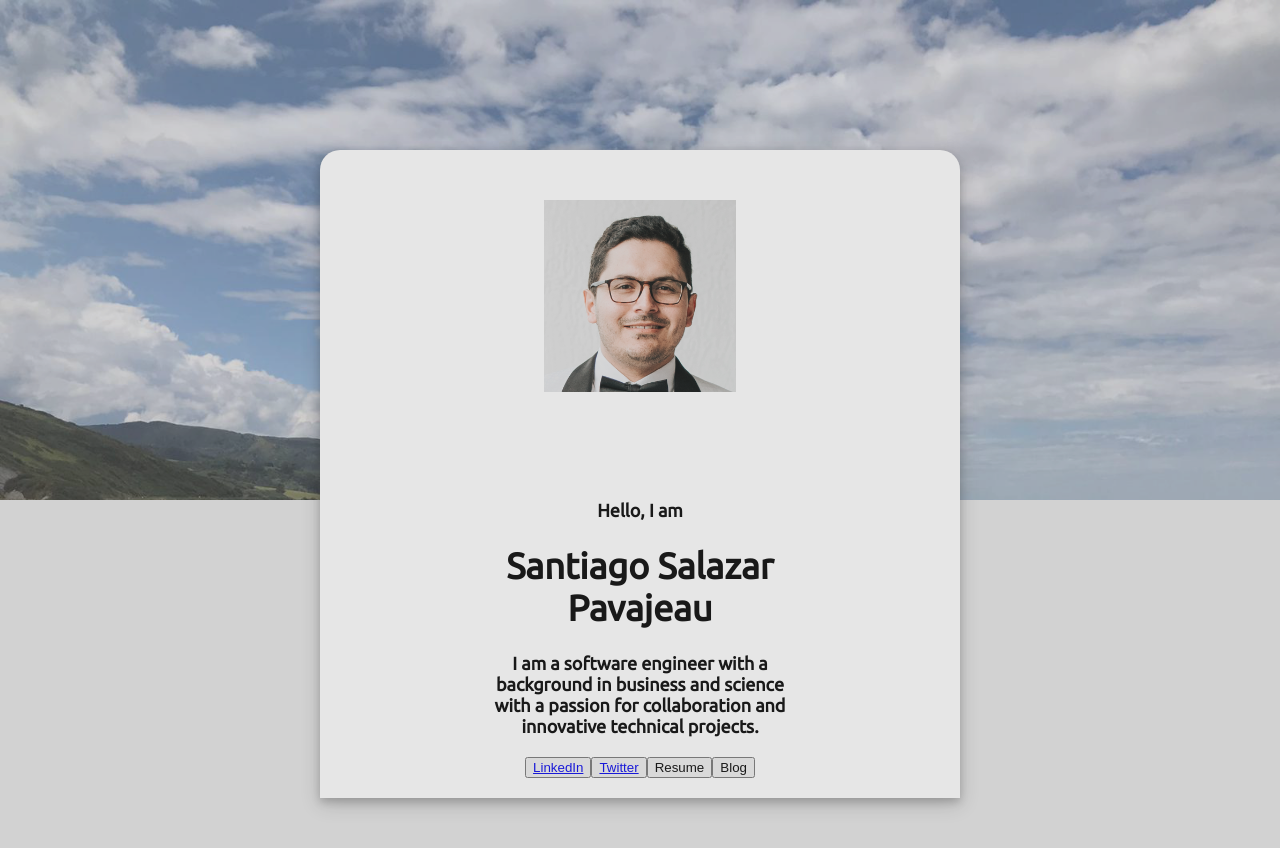
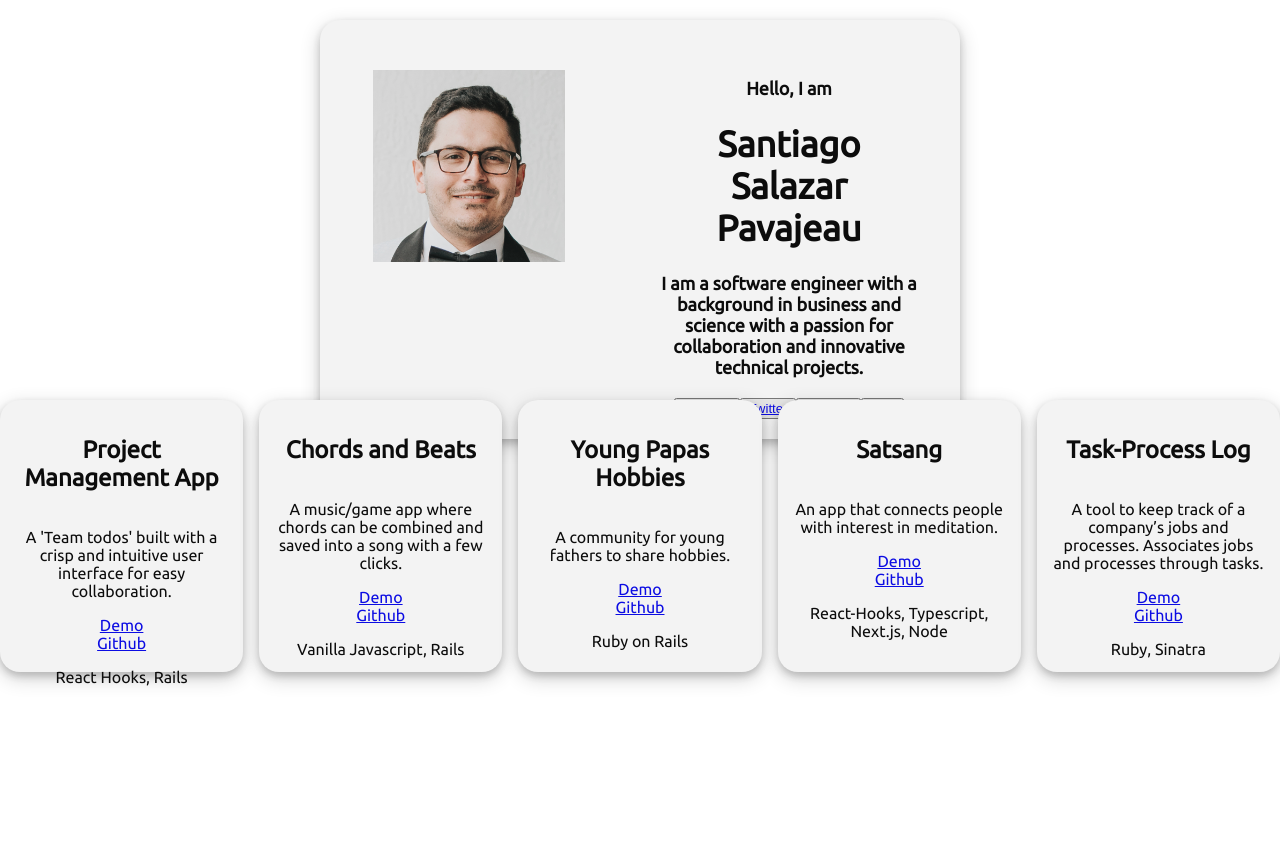
Before and after one commit to SantiagoSalazarPavajeau/santiagosalazarpavajeau.github.io, a React (Create React App) app: page / in a window 1280 px wide. Shown: the top 848 px of the page. After the commit the page ends 800 px from the top, so only its background shows below. Built offline with nearby package versions, Linux system fonts and the light colour scheme.

Commit message:
add project cards

```diff
--- a/src/App.css
+++ b/src/App.css
@@ -16,34 +16,24 @@
 }
 
 .header {
-  filter: contrast(80%);
-  background-image: url("home-bg.png");
-  background-repeat: no-repeat;
+  filter: contrast(95%);
+  /* background-image: url("home-bg.png"); */
+  /* background-repeat: no-repeat; */
   background-size: cover;
   text-align: center;
   z-index: 1;
-  height: 500px;
-}
-
-.header2 {
-  filter: contrast(80%);
-  background-repeat: no-repeat;
-  background-size: cover;
-  text-align: center;
-  background-color: white;
-  z-index: -1;
-  height: 700px;
+  height: 400px;
 }
 
 .profile-card{
   position: absolute;
-  top: 30%;
+  top: 5%;
   left: 25%;
   right: 5%;
   background-color: white;
   height: auto;
   width: 50%;
-  border-radius: 20px 20px 0px 0px;
+  border-radius: 20px 20px 20px 20px;
   margin: 0%;
   z-index: 1;
   box-shadow: 0 4px 8px 0 rgba(0, 0, 0, 0.2), 0 6px 20px 0 rgba(0, 0, 0, 0.19);
@@ -67,12 +57,37 @@
 }
 
 .bio{
-  flex: 0 1 50%;
+  flex: 0 1 40%;
   margin: 40px;
   margin-bottom: 20px;
   font-weight: bold;
   font-size: large;
 }
+
+.header2 {
+  display: grid;
+  grid-template-columns: repeat(auto-fit, minmax(150px, 1fr));
+  grid-gap: 1rem;
+  filter: contrast(95%);
+  background-repeat: no-repeat;
+  background-size: cover;
+  text-align: center;
+  z-index: -1;
+  height: 300px;
+}
+
+.project-card{
+  display: grid;
+  place-items: center;
+  width: 50%;
+  height: 15rem;
+  background-color: white;
+  box-shadow: 0 4px 8px 0 rgba(0, 0, 0, 0.2), 0 6px 20px 0 rgba(0, 0, 0, 0.19);
+  border-radius: 20px 20px 20px 20px;
+  padding: 1rem;
+}
+
+
 
 
 
--- a/src/App.tsx
+++ b/src/App.tsx
@@ -1,15 +1,19 @@
 import React from 'react';
 import logo from './logo.svg';
 import './App.css';
+import {ProjectCard, Project} from './components/ProjectCard'
+import projects from './data'
 
 function App() {
+
+  const renderProjects = () => {
+    return projects.map((project: Project) => <ProjectCard title={project.title} description={project.description} demo={project.demo} github={project.github} stack={project.stack} />)
+  }
   return (
     <div className="App">
       <header className="App-header">
         <div className="header">
           <header className="header">
-
-          </header>
           <div className="profile-card">
               <div className="pancake">
                 <div className="profile-image"/>
@@ -22,8 +26,10 @@ function App() {
                 </div>
               </div>
           </div>
+          </header>
+
           <header className="header2">
-
+            {renderProjects()}
           </header>
 
         </div>
--- /dev/null
+++ b/src/components/ProjectCard.tsx
@@ -0,0 +1,24 @@
+import React from 'react';
+
+export interface Project{
+    title: string;
+    description: string;
+    demo: string;
+    github: string;
+    stack: string;
+}
+
+
+export const ProjectCard = ({title, description, demo, github,stack}: Project) => {
+    return (
+        <>
+            <div className="project-card">
+            <h2>{title}</h2>
+                <p>{description}</p>
+                <a href={demo}>Demo</a>
+                <a href={github}>Github</a>
+                <p>{stack}</p>
+            </div>
+        </>
+    )
+}
--- /dev/null
+++ b/src/data.tsx
@@ -0,0 +1,8 @@
+const projects = [{title: "Project Management App", description: "A 'Team todos' built with a crisp and intuitive user interface for easy collaboration." , demo: "https://santiagosalazarpavajeau.github.io/react-projects/#/projects", github: "https://github.com/SantiagoSalazarPavajeau/react-projects", stack: "React Hooks, Rails" },
+                  {title: "Chords and Beats", description: "A music/game app where chords can be combined and saved into a song with a few clicks." , demo: "https://santiagosalazarpavajeau.github.io/chords_beats_frontend/index.html" , github: "https://github.com/SantiagoSalazarPavajeau/chords_and_beats", stack: "Vanilla Javascript, Rails"},
+                  {title: "Young Papas Hobbies" , description: "A community for young fathers to share hobbies." , demo: "http://pure-island-81017.herokuapp.com/", github: "https://github.com/SantiagoSalazarPavajeau/young-papa-cave", stack: "Ruby on Rails"},
+                  {title: "Satsang" , description: "An  app that connects people with interest in meditation.", demo: "https://www.loom.com/share/c0a6efd4313c4cc7b270524f4da66149" , github: "https://github.com/Duranzno/satsang-frontend/tree/dev/santiago", stack: "React-Hooks, Typescript, Next.js, Node"},
+                  {title: "Task-Process Log", description: "A tool to keep track of a company’s jobs and processes. Associates jobs and processes through tasks.", demo: "https://santiagosalazarpavajeau.github.io/sinatra_cms_portfolio_project_task-process_log", github: "https://github.com/SantiagoSalazarPavajeau/TASK-PROCESS-LOG", stack: "Ruby, Sinatra"}]
+
+
+export default projects;
```
Also changed, not shown: 1 other file (tests, documents, lock files or other folders).
